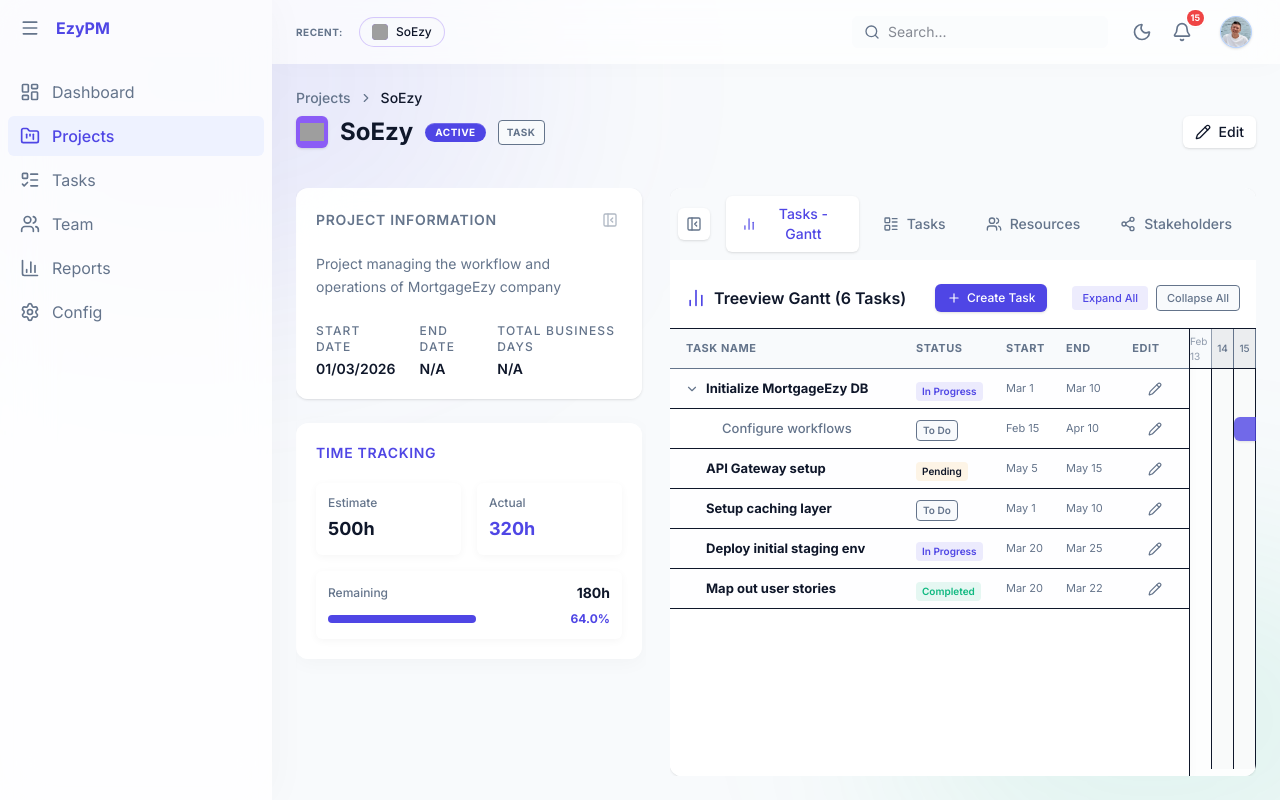
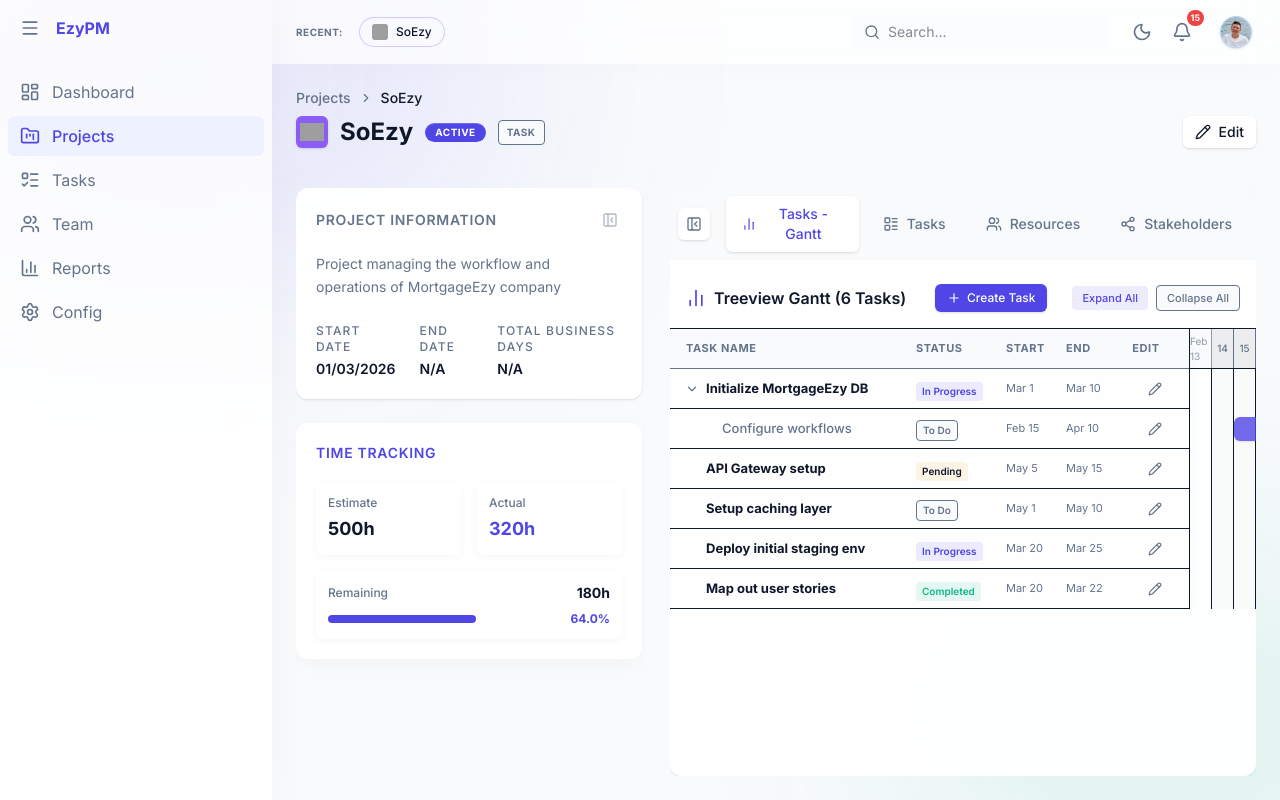
Before and after one commit to AllianceITSCTeam/EzyPMUIMockup, a Next.js app: page /projects/p4 in a window 1280 px wide. Built offline with nearby package versions, Linux system fonts and the light colour scheme; grey boxes are pictures that could not be loaded.

Commit message:
điều chỉnh gantt chart

```diff
--- a/src/app/projects/[id]/page.tsx
+++ b/src/app/projects/[id]/page.tsx
@@ -623,7 +623,7 @@ export default function ProjectDetails() {
             const dayWidth = 22;
 
             return (
-              <div className="flex flex-col h-full bg-surface">
+              <div className="flex flex-col bg-surface">
                 <div className="flex justify-between items-center p-4 border-b border-border-color shrink-0">
                   <h4 className="font-semibold text-text-primary flex items-center gap-2">
                     <BarChart2 className="w-5 h-5 text-primary" />
@@ -651,17 +651,17 @@ export default function ProjectDetails() {
                     </button>
                   </div>
                 </div>
-                <div className="flex flex-1 overflow-auto relative min-h-[400px]">
+                <div className="flex overflow-auto relative items-start">
                   {/* Left Sidebar Table */}
-                  <div className="w-[520px] shrink-0 border-r border-border-color bg-surface sticky left-0 z-20 flex flex-col shadow-[2px_0_10px_rgba(0,0,0,0.02)]">
-                    <div className="h-10 shrink-0 border-b border-border-color flex items-center px-4 font-bold text-[11px] text-text-secondary bg-page-bg uppercase tracking-wider relative">
+                  <div className="w-[520px] shrink-0 border-r border-border-color bg-surface sticky left-0 z-20 flex flex-col shadow-[2px_0_10px_rgba(0,0,0,0.02)]" style={{ height: 40 + flatTasks.length * 40 }}>
+                    <div className="h-10 shrink-0 border-b border-border-color flex items-center px-4 font-bold text-[11px] text-text-secondary bg-page-bg uppercase tracking-wider sticky top-0 z-30">
                       <div className="w-[230px] shrink-0">Task Name</div>
                       <div className="w-[90px] shrink-0">Status</div>
                       <div className="w-[60px] shrink-0">Start</div>
                       <div className="w-[60px] shrink-0">End</div>
                       <div className="w-[40px] shrink-0 text-center">Edit</div>
                     </div>
-                    <div className="flex flex-col flex-1 pb-10">
+                    <div className="flex flex-col flex-1">
                       {flatTasks.map(t => (
                         <div key={t.id} className={`h-10 shrink-0 border-b border-border-color flex items-center px-4 hover:bg-page-bg/50 transition-colors ${t.depth === 0 ? 'bg-page-bg/20' : ''}`}>
                           <div className="w-[230px] shrink-0 flex items-center pr-2" style={{ paddingLeft: t.depth * 16 }}>
@@ -715,7 +715,7 @@ export default function ProjectDetails() {
                   </div>
 
                   {/* Right Timeline */}
-                  <div className="flex-1 overflow-auto relative bg-page-bg/30">
+                  <div className="relative bg-page-bg/30 shrink-0 z-0 self-start" style={{ width: days * dayWidth }}>
                     <div className="flex h-10 shrink-0 border-b border-border-color bg-page-bg min-w-max sticky top-0 z-10">
                       {Array.from({ length: days }).map((_, i) => {
                          const d = new Date(ganttStart.getTime() + i * 24 * 60 * 60 * 1000);
@@ -728,7 +728,7 @@ export default function ProjectDetails() {
                          );
                       })}
                     </div>
-                    <div className="relative min-w-max pb-10" style={{ height: Math.max(400, flatTasks.length * 40 + 40), width: days * dayWidth }}>
+                    <div className="relative min-w-max" style={{ height: flatTasks.length * 40, width: days * dayWidth }}>
                       {/* Grid backgrounds */}
                       <div className="absolute inset-0 flex pointer-events-none">
                         {Array.from({ length: days }).map((_, i) => {
```
